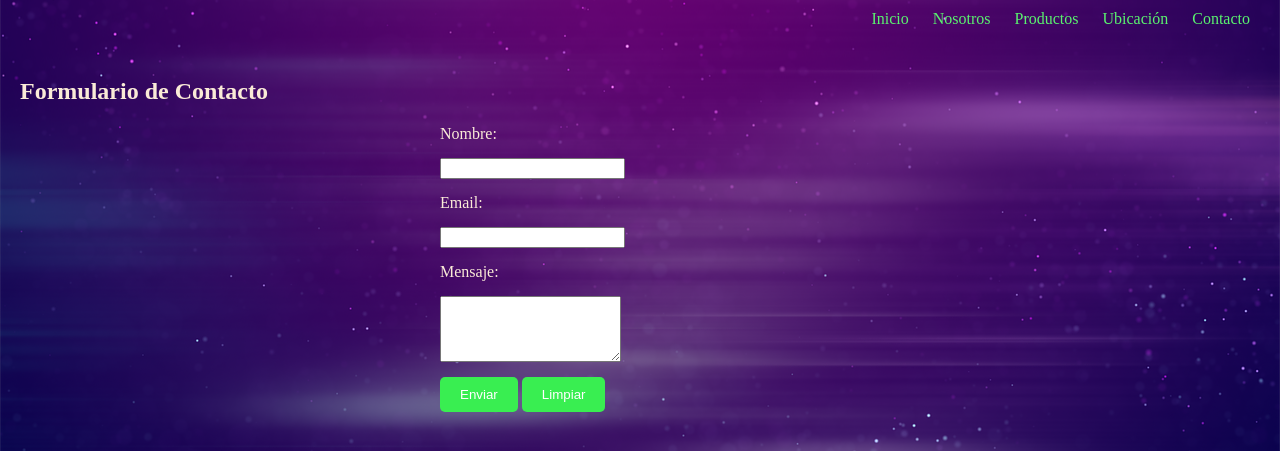
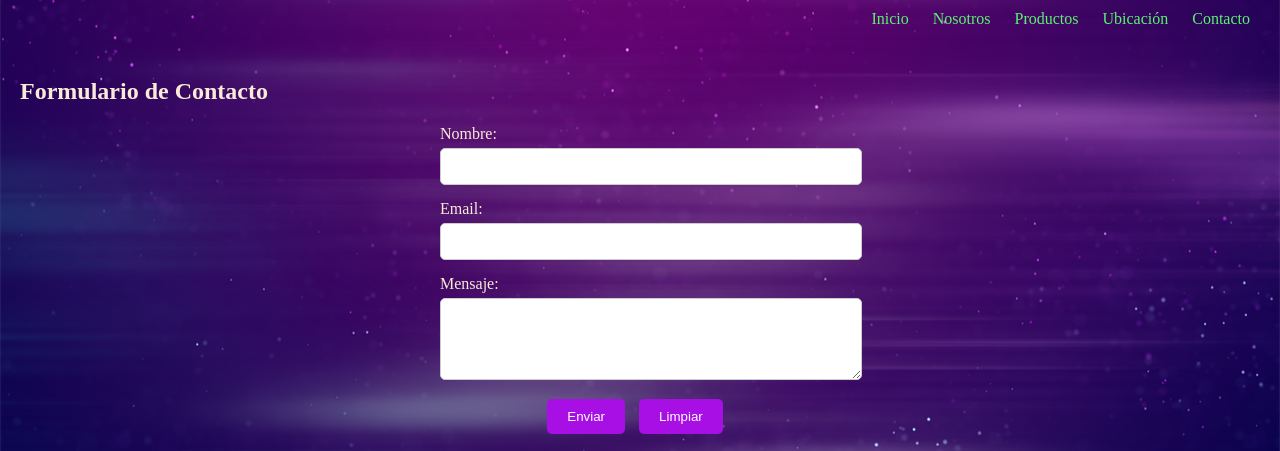
Before and after one commit to dortiz/pltgrafica, a plain HTML site: page pages/contacto.html in a window 1280 px wide. Shown: the top 451 px of the page. Drawn offline with Linux system fonts and the light colour scheme; a web font is replaced by a local one.

Commit message:
formclass

```diff
--- a/css/styles.css
+++ b/css/styles.css
@@ -51,32 +51,48 @@ section {
 }
 
 /* Estilos form contacto */
-form {
+.formulario {
     max-width: 400px;
     margin: 0 auto;
 }
 
-label,
-input,
+.campo {
+    margin-bottom: 15px;
+}
+
+label {
+    display: block;
+    margin-bottom: 5px;
+}
+
+input[type="text"],
+input[type="email"],
 textarea {
-    display: block;
-    margin-bottom: 15px;
+    width: 100%;
+    padding: 10px;
+    border: 1px solid #ccc;
+    border-radius: 5px;
+}
+
+.botones {
+    text-align: center;
 }
 
 input[type="submit"],
 input[type="reset"] {
     display: inline-block;
     padding: 10px 20px;
-    background-color: #39ee51;
+    background-color: #a70fe4;
     color: #fff;
     border: none;
     border-radius: 5px;
     cursor: pointer;
+    margin-right: 10px;
 }
 
 input[type="submit"]:hover,
 input[type="reset"]:hover {
-    background-color: #14af28;
+    background-color: #45456d;
 }
 
 /* Estilos para el pie de página */
--- a/pages/contacto.html
+++ b/pages/contacto.html
@@ -26,18 +26,26 @@
 
     <section>
         <h2>Formulario de Contacto</h2>
-        <form action="#" method="POST">
+        <form action="#" method="POST" class="formulario">
+            <div class="campo">
                 <label for="nombre">Nombre:</label>
                 <input type="text" id="nombre" name="nombre" required>
+            </div>
 
+            <div class="campo">
                 <label for="email">Email:</label>
                 <input type="email" id="email" name="email" required>
+            </div>
 
+            <div class="campo">
                 <label for="mensaje">Mensaje:</label>
                 <textarea id="mensaje" name="mensaje" rows="4" required></textarea>
+            </div>
 
+            <div class="botones">
                 <input type="submit" value="Enviar">
                 <input type="reset" value="Limpiar">
+            </div>
         </form>
     </section>
 
```
Lines whose indentation alone changed are shown as unchanged.
